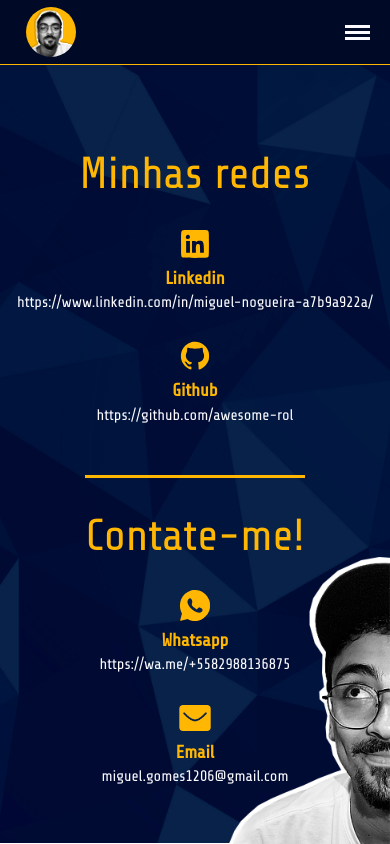
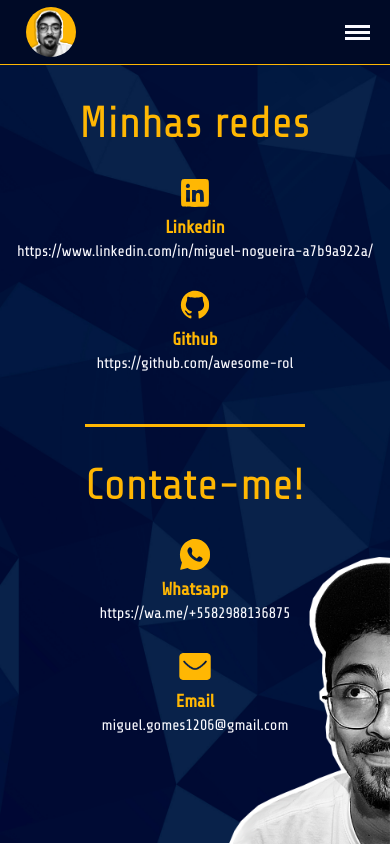
Before and after one commit to awesome-rol/portfolio-mgnogueira, a React (Vite) app: page /contato in a window 390 px wide. Built offline with nearby package versions, Linux system fonts and the light colour scheme.

Commit message:
ajustes responsividade

```diff
--- a/src/components/Contato.module.css
+++ b/src/components/Contato.module.css
@@ -142,13 +142,15 @@
   width: 3rem;
 }
 
+@media screen and (max-width: 415px) {
+  .contato__container {
+    padding-top: 0;
+  }
+}
+
 
 
 @media screen and (max-width: 380px) {
-
-  .contato__container {
-    padding-top: 0;
-  }
 
   .contato__container_comunicacao {
     margin-top: 2rem;
```
